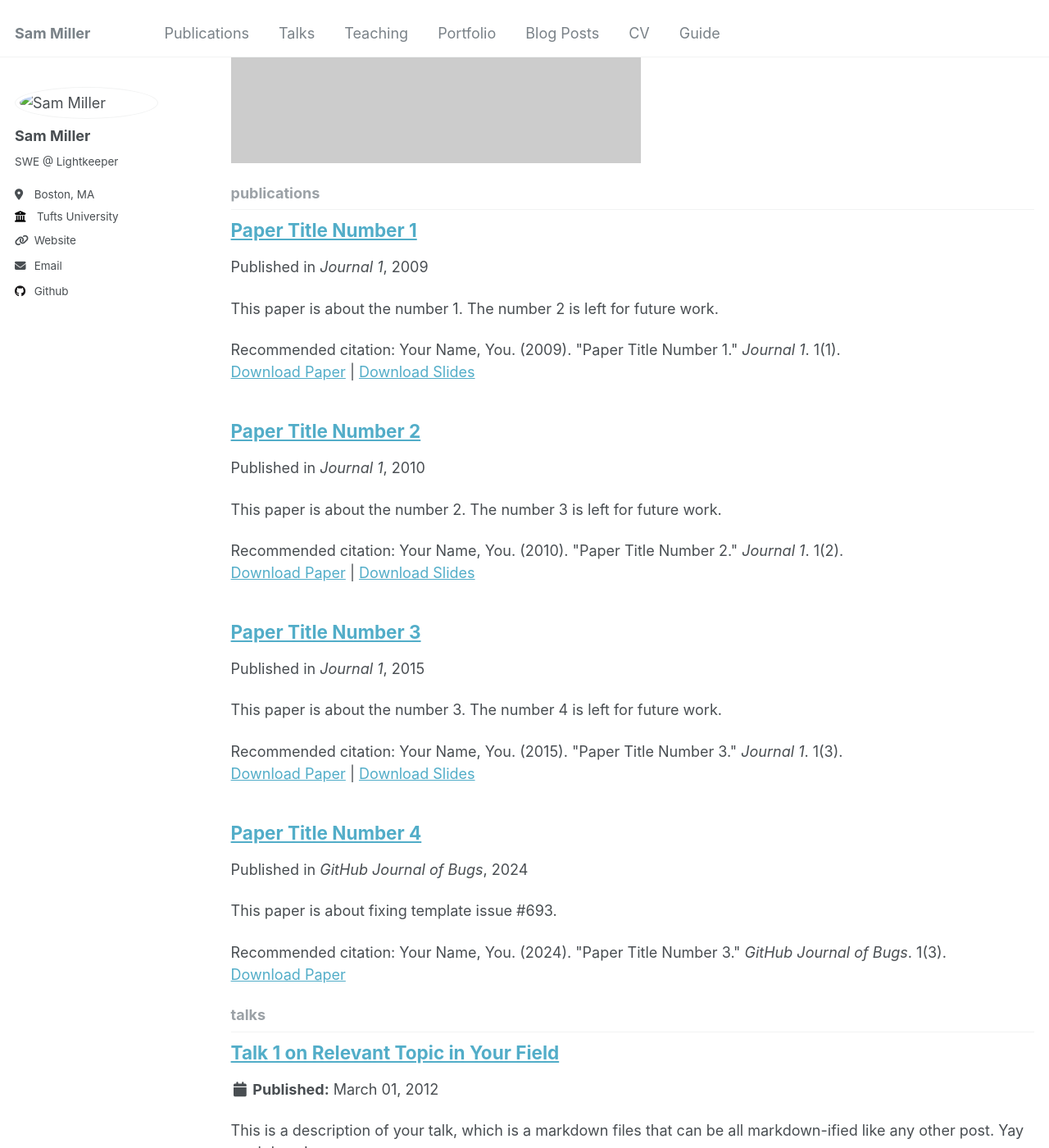
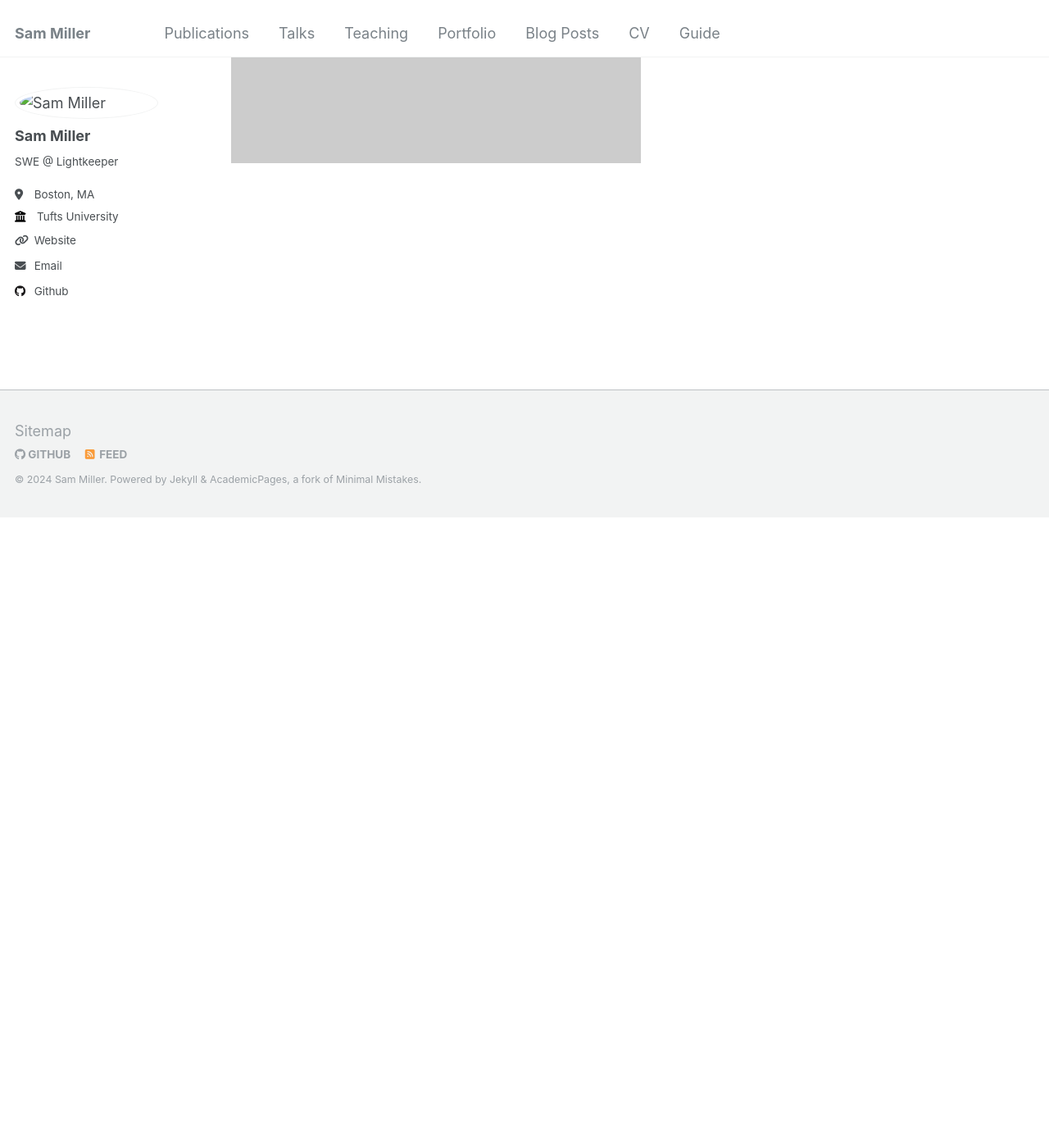
Before and after one commit to ssharifm33/portfolio, a Jekyll site: the page built from _pages/collection-archive.html, in a window 1280 px wide and 1400 px high, scrolled down 893 px. Shown: the whole window at 82% size. Built offline with Jekyll 4.4.1, drawn with Linux system fonts in a browser that asks for light colours; after the commit the page ends 1523 px from its top, so only the background shows below that; some of the changed text lies outside the part shown.

Commit message:
modified yaml again

```diff
--- a/Gemfile
+++ b/Gemfile
@@ -16,7 +16,7 @@ gem "github-pages", group: :jekyll_plugins
 
 # gem "jekyll"
 
-gem "wdm", "~> 0.1.0" if Gem.win_platform?
+#gem "wdm", "~> 0.1.0" if Gem.win_platform?
 
 # If you have any plugins, put them here!
 group :jekyll_plugins do
--- a/_config.yml
+++ b/_config.yml
@@ -21,7 +21,7 @@ repository               : "academicpages/academicpages.github.io"
 #               Additional customization can be done by editing /_includes/author-profile.html
 author:
   # Biographic information
-  avatar           : "portrait.png"
+  avatar           : portrait.png
   name             : "Sam Miller"
   pronouns         : # example: "she/her"
   bio              : "SWE @ Lightkeeper"
@@ -210,16 +210,16 @@ kramdown:
 # These settings control the types of collections used by the template
 collections:
   teaching:
-    output: true
+    output: false
     permalink: /:collection/:path/
   publications:
-    output: true
+    output: false
     permalink: /:collection/:path/
   portfolio:
     output: true
     permalink: /:collection/:path/
   talks:
-    output: true
+    output: false
     permalink: /:collection/:path/
 
 
```
